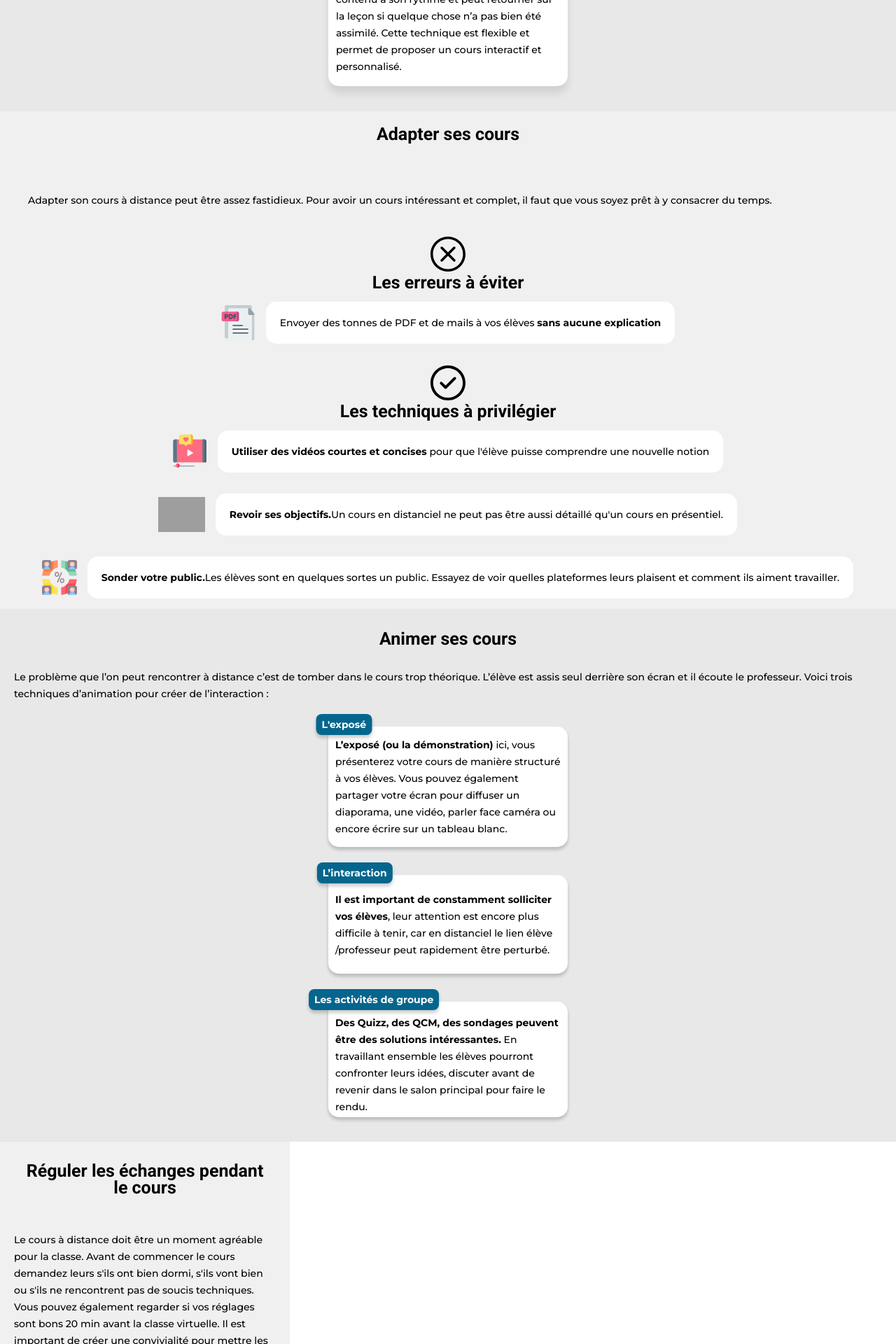
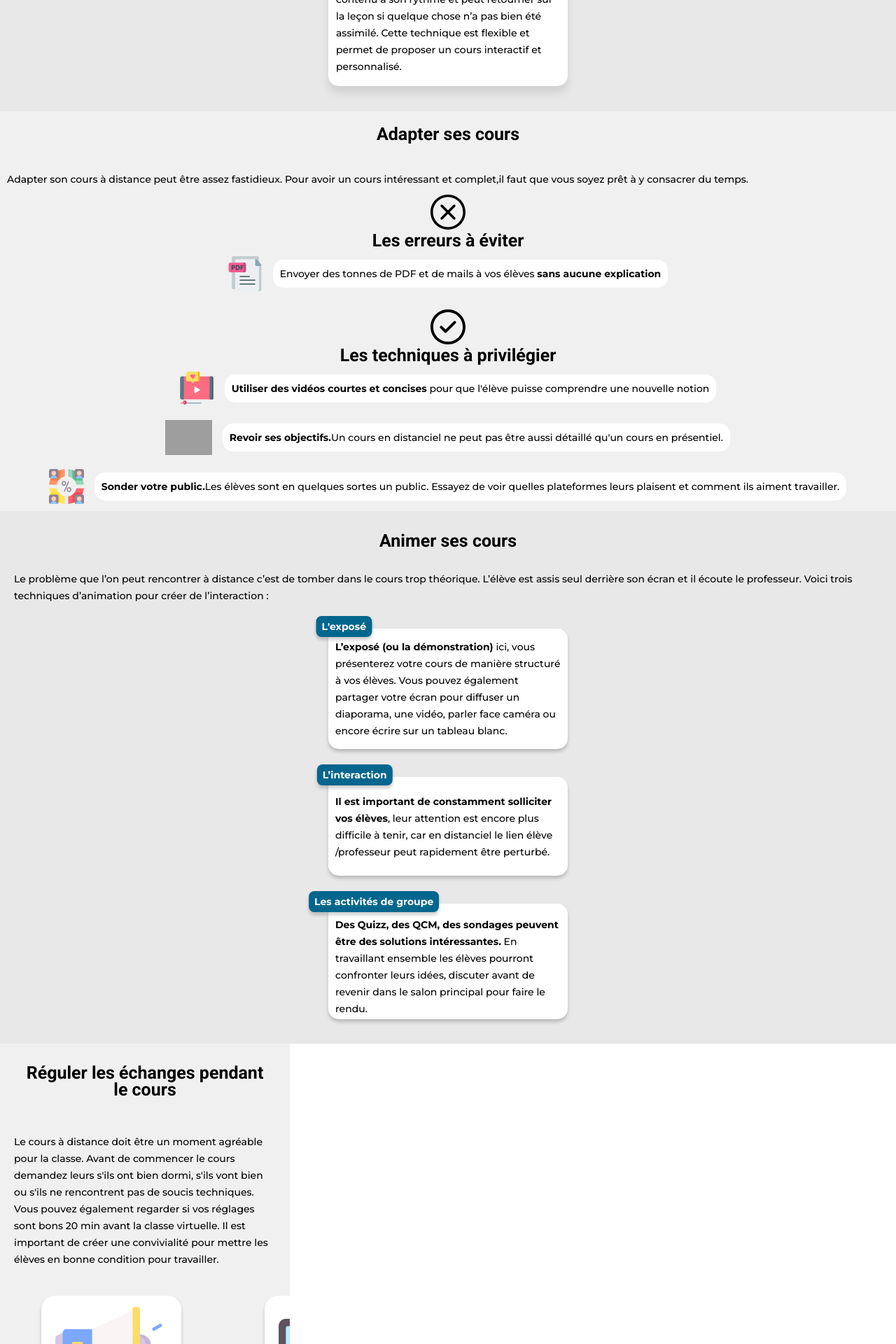
Before and after one commit to YaniMad/appforprofs, a Jekyll site: the page built from index.md, in a window 1280 px wide. Shown: the part 1592-3512 px from the top of the page at 70% size. Built offline with Jekyll 4.4.1, drawn with Linux system fonts in a browser that asks for light colours; grey boxes are pictures that could not be loaded.

Commit message:
rectification ecart

```diff
--- a/_includes/pages/sections/adapt_your_courses.html
+++ b/_includes/pages/sections/adapt_your_courses.html
@@ -4,7 +4,7 @@
 
 
 
-<p class="explication">Adapter son cours à distance peut être assez fastidieux. Pour avoir un cours intéressant et complet, il faut que vous soyez prêt à y consacrer du temps.</p>
+<p class="explication">Adapter son cours à distance peut être assez fastidieux. Pour avoir un cours intéressant et complet,il faut que vous soyez prêt à y consacrer du temps.</p>
 
 
 <section class="consigne_section">
--- a/_sass/layouts/_adapt_your_courses.scss
+++ b/_sass/layouts/_adapt_your_courses.scss
@@ -4,7 +4,7 @@
   p {
     font-family: $paragraphe-font;
     font-size: $paragraphe-size;
-    padding: 20px;
+    padding: 10px;
 
   }
 }
@@ -19,11 +19,11 @@
 .explication{
     font-family: $paragraphe-font;
     font-size: $paragraphe-size;
-    margin: 20px;
+/*     margin: 20px; */
     line-height: 24px;
-    padding-top: 20px;
+/*     padding-top: 20px;
     padding-left: 20px;
-    padding-right: 20px;
+    padding-right: 20px; */
 }
 
 .taille_adapt {
```
